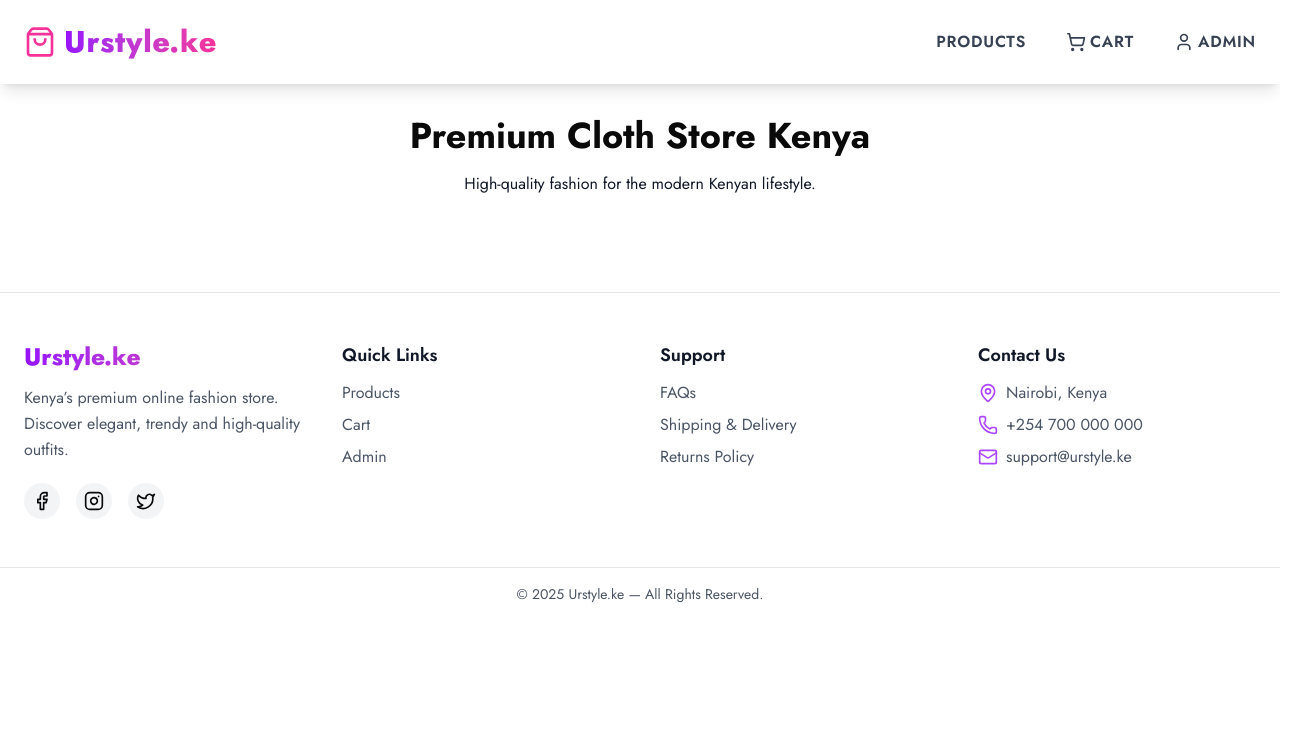
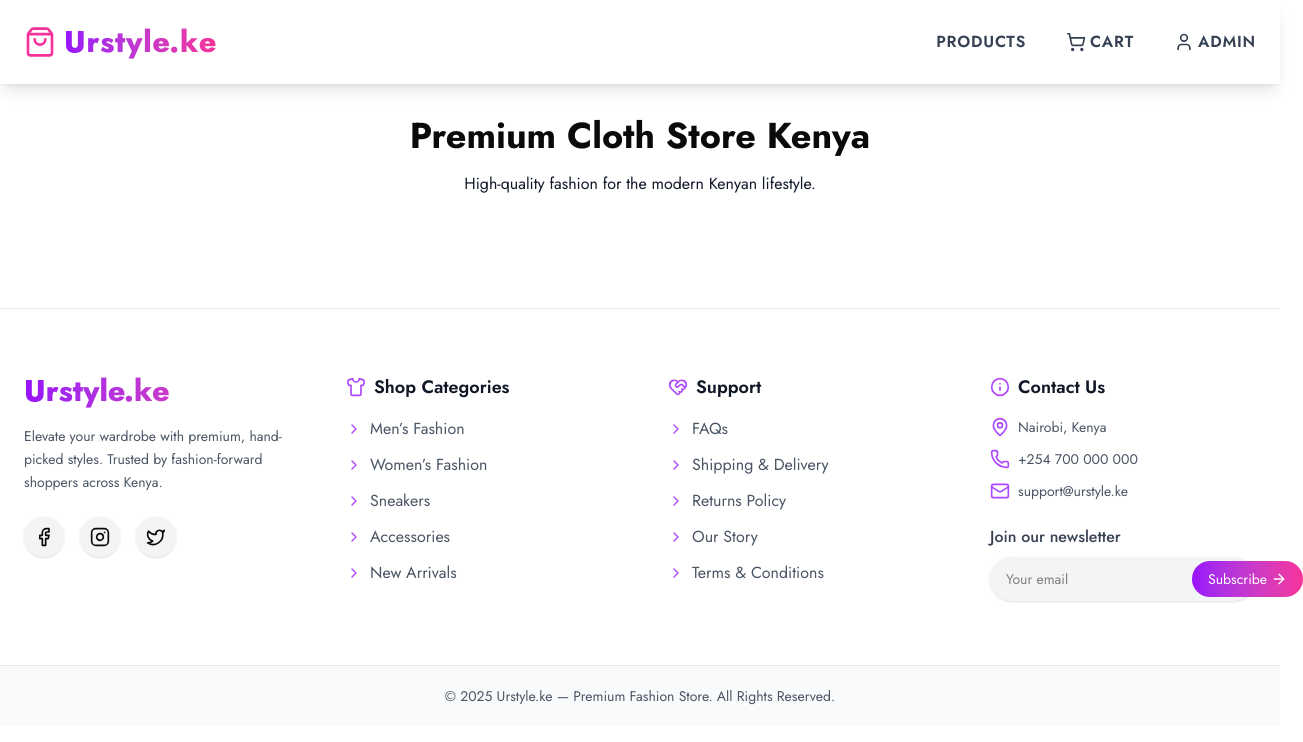
Before and after one commit to Griffinsshem/urstyle.ke, a Next.js app: page / in a window 1280 px wide. Shown: the top 742 px of the page, 1303 px wide, since content can reach past the window. Built offline with nearby package versions, Linux system fonts and the light colour scheme.

Commit message:
feat: upgrade footer with premium UI, iconography, gradient accents, and improved layout

```diff
--- a/src/components/Footer.js
+++ b/src/components/Footer.js
@@ -1,92 +1,145 @@
 "use client";
 import Link from "next/link";
-import { Facebook, Instagram, Twitter, Mail, MapPin, Phone } from "lucide-react";
+import {
+  Facebook,
+  Instagram,
+  Twitter,
+  Mail,
+  MapPin,
+  Phone,
+  ArrowRight,
+  Shirt,
+  Wand2,
+  ChevronRight,
+  HeartHandshake,
+  Info,
+} from "lucide-react";
 
 export default function Footer() {
   return (
-    <footer className="bg-white border-t border-gray-200 mt-16">
-      <div className="max-w-7xl mx-auto px-6 py-12 grid grid-cols-1 md:grid-cols-4 gap-10">
+    <footer className="bg-white border-t border-gray-200 mt-20">
+      <div className="max-w-7xl mx-auto px-6 py-16 grid grid-cols-1 md:grid-cols-4 gap-14">
 
-        {/* Brand */}
+        {/* Brand / About */}
         <div>
-          <h2 className="flex items-center gap-2 text-2xl font-extrabold bg-gradient-to-r from-purple-600 to-pink-500 bg-clip-text text-transparent">
+          <h2 className="flex items-center gap-2 text-3xl font-extrabold bg-gradient-to-r from-purple-600 to-pink-500 bg-clip-text text-transparent">
             Urstyle.ke
           </h2>
-          <p className="text-gray-600 mt-3 leading-relaxed">
-            Kenya’s premium online fashion store.
-            Discover elegant, trendy and high-quality outfits.
+          <p className="text-gray-600 mt-4 leading-relaxed text-sm">
+            Elevate your wardrobe with premium, hand-picked styles.
+            Trusted by fashion-forward shoppers across Kenya.
           </p>
 
           {/* Socials */}
-          <div className="flex gap-4 mt-5">
-            <Link href="#" className="p-2 rounded-full bg-gray-100 hover:bg-gradient-to-r hover:from-purple-500 hover:to-pink-500 hover:text-white transition">
-              <Facebook className="w-5 h-5" />
-            </Link>
-            <Link href="#" className="p-2 rounded-full bg-gray-100 hover:bg-gradient-to-r hover:from-purple-500 hover:to-pink-500 hover:text-white transition">
-              <Instagram className="w-5 h-5" />
-            </Link>
-            <Link href="#" className="p-2 rounded-full bg-gray-100 hover:bg-gradient-to-r hover:from-purple-500 hover:to-pink-500 hover:text-white transition">
-              <Twitter className="w-5 h-5" />
-            </Link>
+          <div className="flex gap-4 mt-6">
+            {[Facebook, Instagram, Twitter].map((Icon, i) => (
+              <Link
+                key={i}
+                href="#"
+                className="p-2.5 rounded-full bg-gray-100 hover:bg-gradient-to-r hover:from-purple-500 hover:to-pink-500 hover:text-white transition shadow-sm hover:shadow-md"
+              >
+                <Icon className="w-5 h-5" />
+              </Link>
+            ))}
           </div>
         </div>
 
-        {/* Quick Links */}
+        {/* Shop Categories */}
         <div>
-          <h3 className="text-lg font-semibold text-gray-900 mb-3">Quick Links</h3>
-          <ul className="space-y-2 text-gray-600">
-            <li>
-              <Link href="/products" className="hover:text-purple-600 transition">Products</Link>
-            </li>
-            <li>
-              <Link href="/cart" className="hover:text-purple-600 transition">Cart</Link>
-            </li>
-            <li>
-              <Link href="/admin/login" className="hover:text-purple-600 transition">Admin</Link>
-            </li>
+          <h3 className="flex items-center gap-2 text-lg font-semibold text-gray-900 mb-4">
+            <Shirt className="w-5 h-5 text-purple-500" />
+            Shop Categories
+          </h3>
+          <ul className="space-y-3 text-gray-600">
+            {[
+              "Men’s Fashion",
+              "Women’s Fashion",
+              "Sneakers",
+              "Accessories",
+              "New Arrivals",
+            ].map((item, i) => (
+              <li key={i}>
+                <Link
+                  href="#"
+                  className="flex items-center gap-2 hover:text-purple-600 transition"
+                >
+                  <ChevronRight className="w-4 h-4 text-purple-500" />
+                  {item}
+                </Link>
+              </li>
+            ))}
           </ul>
         </div>
 
         {/* Support */}
         <div>
-          <h3 className="text-lg font-semibold text-gray-900 mb-3">Support</h3>
-          <ul className="space-y-2 text-gray-600">
-            <li>
-              <Link href="#" className="hover:text-purple-600 transition">FAQs</Link>
-            </li>
-            <li>
-              <Link href="#" className="hover:text-purple-600 transition">Shipping & Delivery</Link>
-            </li>
-            <li>
-              <Link href="#" className="hover:text-purple-600 transition">Returns Policy</Link>
-            </li>
+          <h3 className="flex items-center gap-2 text-lg font-semibold text-gray-900 mb-4">
+            <HeartHandshake className="w-5 h-5 text-purple-500" />
+            Support
+          </h3>
+          <ul className="space-y-3 text-gray-600">
+            {[
+              "FAQs",
+              "Shipping & Delivery",
+              "Returns Policy",
+              "Our Story",
+              "Terms & Conditions",
+            ].map((item, i) => (
+              <li key={i}>
+                <Link
+                  href="#"
+                  className="flex items-center gap-2 hover:text-purple-600 transition"
+                >
+                  <ChevronRight className="w-4 h-4 text-purple-500" />
+                  {item}
+                </Link>
+              </li>
+            ))}
           </ul>
         </div>
 
-        {/* Contact */}
+        {/* Contact Section */}
         <div>
-          <h3 className="text-lg font-semibold text-gray-900 mb-3">Contact Us</h3>
+          <h3 className="flex items-center gap-2 text-lg font-semibold text-gray-900 mb-4">
+            <Info className="w-5 h-5 text-purple-500" />
+            Contact Us
+          </h3>
 
-          <p className="flex items-center gap-2 text-gray-600">
+          <p className="flex items-center gap-2 text-gray-600 text-sm">
             <MapPin className="w-5 h-5 text-purple-500" />
             Nairobi, Kenya
           </p>
 
-          <p className="flex items-center gap-2 text-gray-600 mt-2">
+          <p className="flex items-center gap-2 text-gray-600 text-sm mt-3">
             <Phone className="w-5 h-5 text-purple-500" />
             +254 700 000 000
           </p>
 
-          <p className="flex items-center gap-2 text-gray-600 mt-2">
+          <p className="flex items-center gap-2 text-gray-600 text-sm mt-3">
             <Mail className="w-5 h-5 text-purple-500" />
             support@urstyle.ke
           </p>
+
+          {/* Newsletter */}
+          <div className="mt-6">
+            <p className="text-gray-700 font-medium mb-2">Join our newsletter</p>
+            <div className="flex items-center bg-gray-100 rounded-full p-1 shadow-sm">
+              <input
+                type="email"
+                placeholder="Your email"
+                className="bg-transparent flex-1 px-3 py-2 focus:outline-none text-sm"
+              />
+              <button className="bg-gradient-to-r from-purple-600 to-pink-500 text-white px-4 py-2 rounded-full text-sm flex items-center gap-1 hover:opacity-90 transition">
+                Subscribe <ArrowRight className="w-4 h-4" />
+              </button>
+            </div>
+          </div>
         </div>
       </div>
 
       {/* Bottom Bar */}
-      <div className="border-t border-gray-200 py-4 text-center text-gray-600 text-sm">
-        © {new Date().getFullYear()} Urstyle.ke — All Rights Reserved.
+      <div className="border-t border-gray-200 py-5 text-center text-gray-600 text-sm bg-gray-50">
+        © {new Date().getFullYear()} Urstyle.ke — Premium Fashion Store. All Rights Reserved.
       </div>
     </footer>
   );
```
